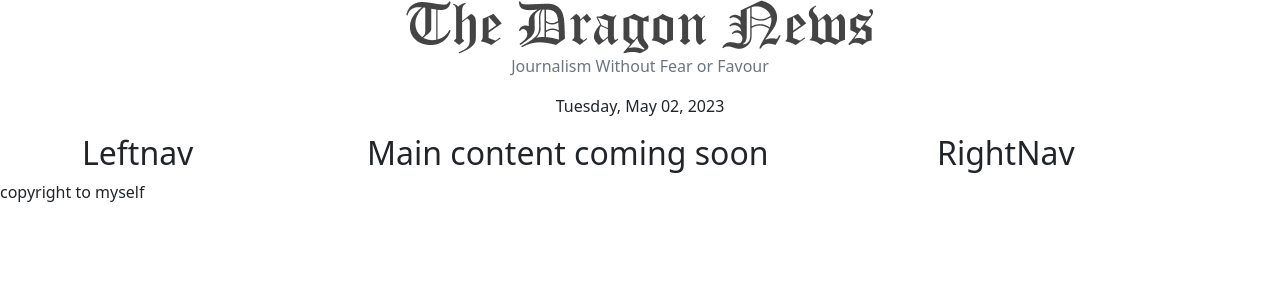
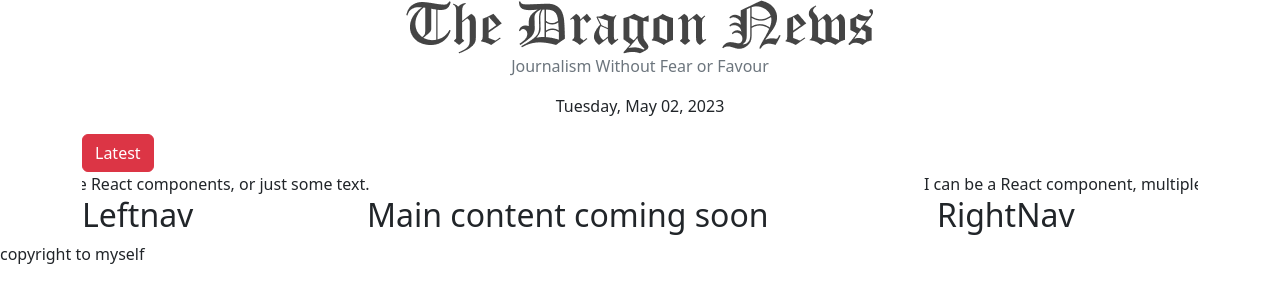
Before and after one commit to minhajul9/the-dragon-news, a React (Vite) app: page / in a window 1280 px wide. Shown: the top 302 px of the page. Built offline with nearby package versions, Linux system fonts and the light colour scheme.

Commit message:
react-fast-marquee added

```diff
--- a/package.json
+++ b/package.json
@@ -18,6 +18,7 @@
     "react": "^18.2.0",
     "react-bootstrap": "^2.7.4",
     "react-dom": "^18.2.0",
+    "react-fast-marquee": "^1.5.2",
     "react-router-dom": "^6.11.0",
     "sort-by": "^1.2.0"
   },
--- a/src/pages/Shared/Header/Header.jsx
+++ b/src/pages/Shared/Header/Header.jsx
@@ -1,16 +1,24 @@
 import React from 'react';
 import logo from '../../../assets/logo.png'
 import moment from 'moment';
+import { Button, Container } from 'react-bootstrap';
+import Marquee from "react-fast-marquee";
 
 const Header = () => {
     return (
-        <div>
+        <Container>
             <div className="text-center">
                 <img src={logo} alt="" />
                 <p className='text-secondary'>Journalism Without Fear or Favour</p>
                 <p>{moment().format("dddd, MMMM DD, YYYY")}</p>
             </div>
-        </div>
+            <div>
+                <Button variant='danger'>Latest</Button>
+                <Marquee speed={50}>
+                    I can be a React component, multiple React components, or just some text.
+                </Marquee>
+            </div>
+        </Container>
     );
 };
 
```
Also changed, not shown: 1 other file (tests, documents, lock files or other folders).
